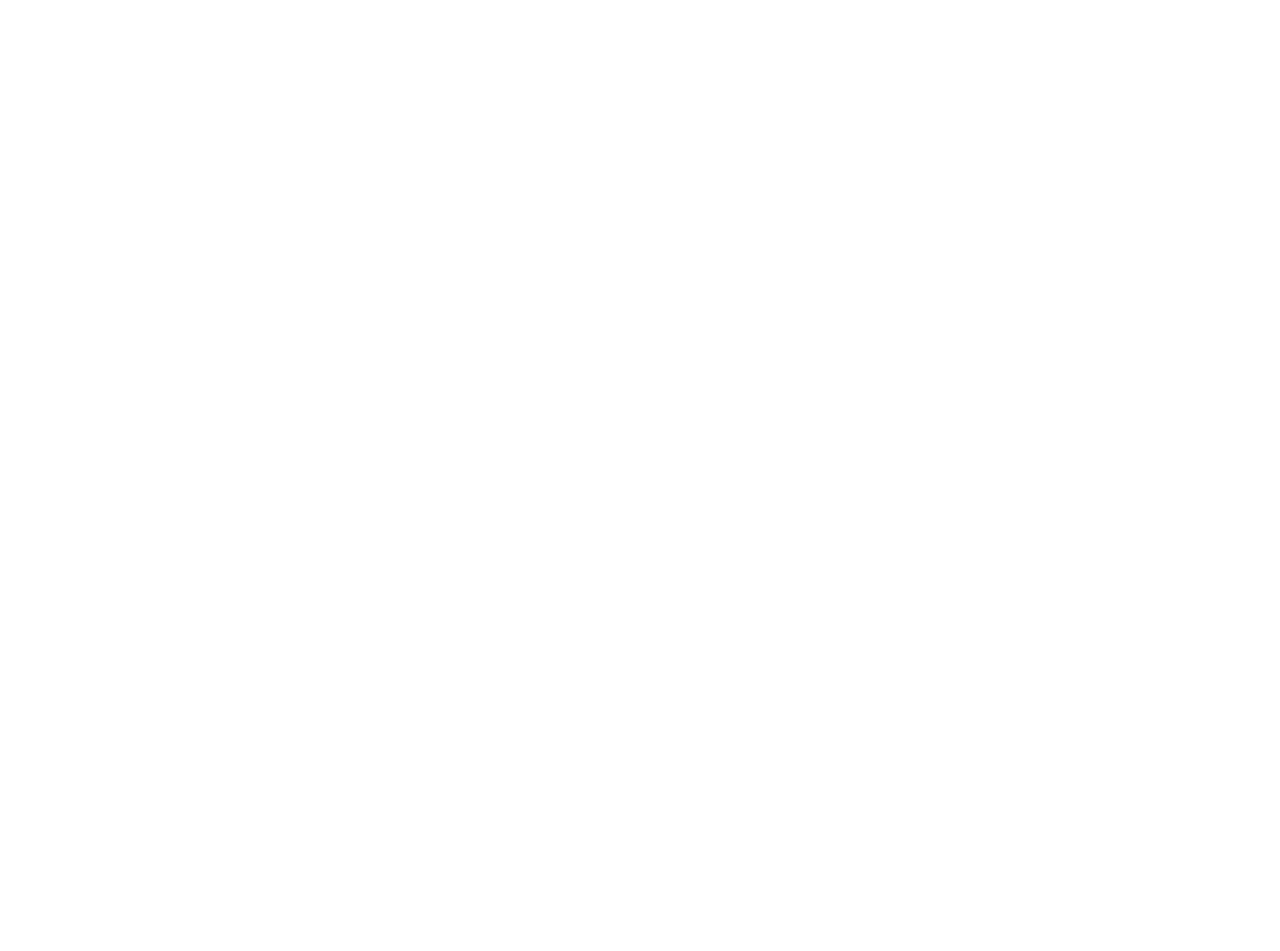
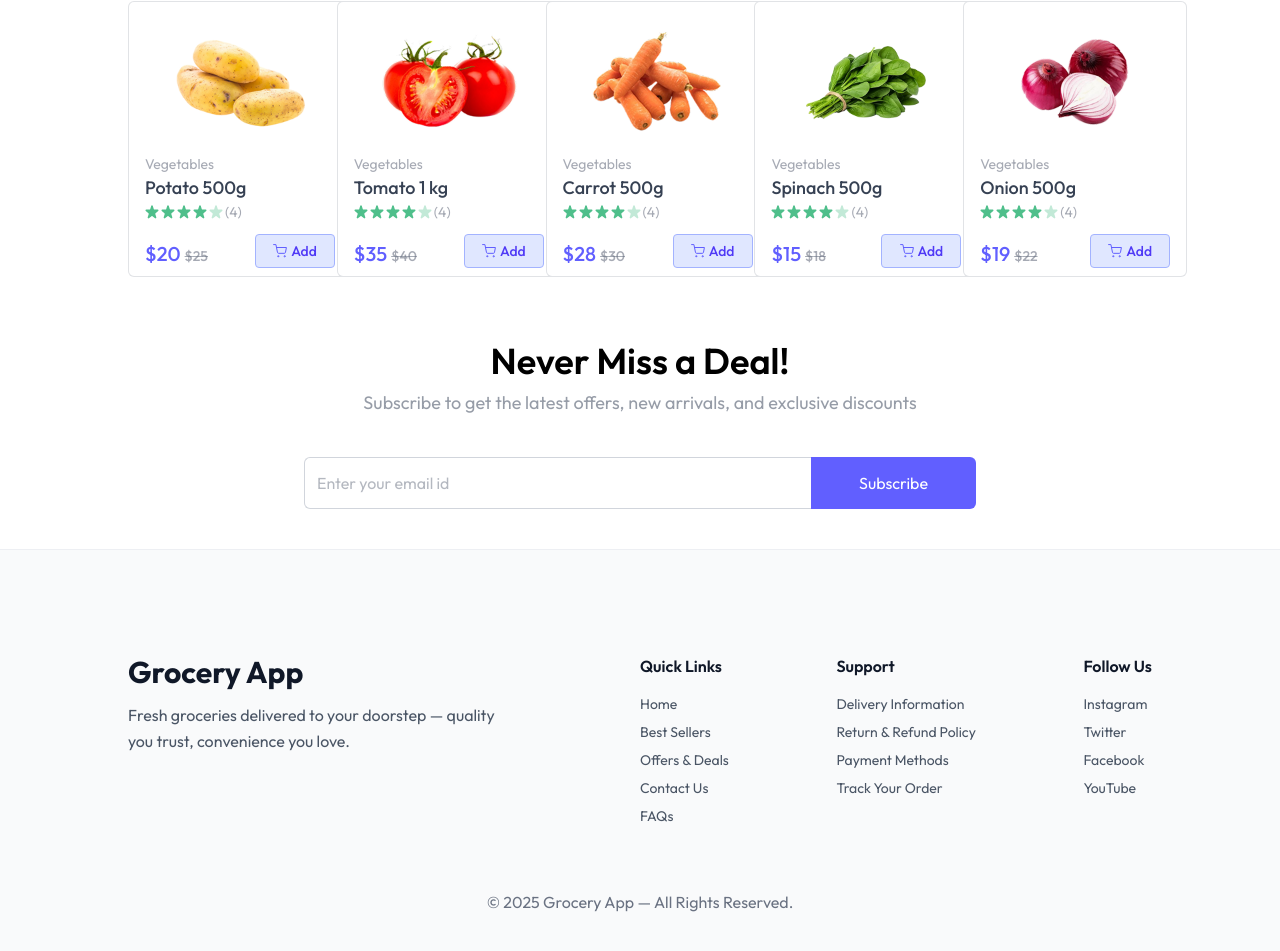
Before and after one commit to SyedYasirAliZafar/Grocery-App, a React (Vite) app in the folder front-end/: page / in a window 1280 px wide. Shown: the part 891-1842 px from the top of the page. Before the commit the page ends 800 px from the top, so only its background shows below. Built offline with nearby package versions, Linux system fonts and the light colour scheme.

Commit message:
Best Seller, NewsLetter & Footer Created

```diff
--- a/front-end/src/App.jsx
+++ b/front-end/src/App.jsx
@@ -1,37 +1,43 @@
-import {Routes, Route, useLocation} from 'react-router-dom'
+import { Routes, Route, useLocation } from 'react-router-dom'
+import { useContext } from 'react'
 import Home from './pages/Home'
 import Products from './pages/Products'
 import ProductDetails from './pages/ProductDetails'
 import Cart from './pages/Cart'
 import Navbar from './components/Navbar'
-import { useContext } from 'react'
 import { AppContext } from './context/AppContext'
 import MyOrder from './pages/MyOrder'
 import Auth from './models/Auth'
+import ProductCategory from './pages/ProductCategory'
+import Footer from './components/Footer'
 
 function App() {
+  const { isSeller, showUserLogin } = useContext(AppContext)
 
-  const {isSeller, showUserLogin} = useContext(AppContext)
-  const isSellerPath = useLocation().pathname.includes('seller')
-
+  // Better: only true if the path STARTS with /seller
+  const location = useLocation()
+  const isSellerPath = location.pathname.startsWith('/seller')
 
   return (
     <div className='text-default min-h-screen'>
-      {isSellerPath ? null : <Navbar/>}
-      {
-    showUserLogin ? <Auth/> : null
-      }
-    <div className='px-6 md:px-16 lg:px-24 xl:px-32'>
-    <Routes>
-      <Route path='/' element = {<Home/>}/>
-      <Route path='/products' element = {<Products/>}/>
-      <Route path='/product/:id' element = {<ProductDetails/>}/>
-      <Route path='/cart' element = {<Cart/>}/>
-      <Route path='/my-orders' element = {<MyOrder/>}/>
-    </Routes>
+
+      {!isSellerPath && <Navbar />}
+
+      {showUserLogin && <Auth />}
+
+      <div className='px-6 md:px-16 lg:px-24 xl:px-32'>
+        <Routes>
+          <Route path='/' element={<Home />} />
+          <Route path='/products' element={<Products />} />
+          <Route path='/product/:category/:id' element={<ProductDetails />} />
+          <Route path='/product/:category' element={<ProductCategory />} />
+          <Route path='/cart' element={<Cart />} />
+          <Route path='/my-orders' element={<MyOrder />} />
+        </Routes>
+      </div>
+
+      {!isSellerPath && <Footer />}
     </div>
-    </div>
-
   )
 }
 
--- /dev/null
+++ b/front-end/src/components/BestSeller.jsx
@@ -0,0 +1,27 @@
+import React from 'react'
+import { useAppContext } from '../context/AppContext'
+import ProductCard from './ProductCard'
+
+const BestSeller = () => {
+
+  const { products } = useAppContext()   // ✅ Correct way to access context
+
+  return (
+    <div className='mt-16'>
+      <p className='text-2xl font-medium md:text-3xl'>Best Sellers</p>
+
+      <div className='my-6 grid grid-cols-2 sm:grid-cols-3 md:grid-cols-4 lg:grid-cols-5 gap-5 mt-6 items-center justify-center'>
+        {
+          products
+            ?.filter((product) => product.inStock)
+            .slice(0, 5)
+            .map((product, index) => (
+              <ProductCard key={index} product={product} />
+            ))
+        }
+      </div>
+    </div>
+  )
+}
+
+export default BestSeller
--- a/front-end/src/components/Footer.jsx
+++ b/front-end/src/components/Footer.jsx
@@ -0,0 +1,64 @@
+const Footer = () => {
+    const linkSections = [
+        {
+            title: "Quick Links",
+            links: ["Home", "Best Sellers", "Offers & Deals", "Contact Us", "FAQs"]
+        },
+        {
+            title: "Support",
+            links: ["Delivery Information", "Return & Refund Policy", "Payment Methods", "Track Your Order"]
+        },
+        {
+            title: "Follow Us",
+            links: ["Instagram", "Twitter", "Facebook", "YouTube"]
+        }
+    ];
+
+    const currentYear = new Date().getFullYear();
+
+    return (
+        <footer className="py-16 px-6 md:px-16 lg:px-24 xl:px-32 bg-gray-50 mt-10 border-t border-gray-300/30">
+            <div className="flex flex-col md:flex-row items-start justify-between gap-12 py-10 text-gray-600">
+
+                {/* Brand Section */}
+                <div className="max-w-sm">
+                    <h2 className="font-bold text-2xl md:text-3xl text-gray-900">Grocery App</h2>
+                    <p className="text-sm md:text-base mt-3 leading-relaxed">
+                        Fresh groceries delivered to your doorstep —
+                        quality you trust, convenience you love.
+                    </p>
+                </div>
+
+                {/* Links Section */}
+                <div className="flex flex-wrap justify-between w-full md:w-[50%] gap-8">
+                    {linkSections.map((section, index) => (
+                        <div key={index}>
+                            <h3 className="font-semibold text-base text-gray-900 mb-3 md:mb-4">
+                                {section.title}
+                            </h3>
+                            <ul className="text-sm space-y-2">
+                                {section.links.map((link, i) => (
+                                    <li key={i}>
+                                        <a
+                                            href="#"
+                                            className="hover:text-gray-900 transition-colors"
+                                        >
+                                            {link}
+                                        </a>
+                                    </li>
+                                ))}
+                            </ul>
+                        </div>
+                    ))}
+                </div>
+            </div>
+
+            {/* Bottom Copy */}
+            <p className="pt-6 text-center text-sm md:text-base text-gray-500">
+                © {currentYear} Grocery App — All Rights Reserved.
+            </p>
+        </footer>
+    );
+};
+
+export default Footer;
--- /dev/null
+++ b/front-end/src/components/NewsLetter.jsx
@@ -0,0 +1,25 @@
+import React from 'react'
+
+const NewsLetter = () => {
+  return (
+    <div className="flex flex-col items-center justify-center text-center space-y-2 mb-10">
+            <h1 className="md:text-4xl text-2xl font-semibold">Never Miss a Deal!</h1>
+            <p className="md:text-lg text-gray-500/70 pb-8">
+                Subscribe to get the latest offers, new arrivals, and exclusive discounts
+            </p>
+            <form className="flex items-center justify-between max-w-2xl w-full md:h-13 h-12">
+                <input
+                    className="border border-gray-300 rounded-md h-full border-r-0 outline-none w-full rounded-r-none px-3 text-gray-500"
+                    type="text"
+                    placeholder="Enter your email id"
+                    required
+                />
+                <button type="submit" className="md:px-12 px-8 h-full text-white bg-indigo-500 hover:bg-indigo-600 transition-all cursor-pointer rounded-md rounded-l-none">
+                    Subscribe
+                </button>
+            </form>
+        </div>
+  )
+}
+
+export default NewsLetter
--- /dev/null
+++ b/front-end/src/components/ProductCard.jsx
@@ -0,0 +1,116 @@
+import React, { useState } from 'react'
+import { useAppContext } from '../context/AppContext'
+import { assets } from '../assets/assets'
+
+const ProductCard = ({ product }) => {
+  const { navigate } = useAppContext()
+  const [count, setCount] = useState(0)
+
+  return product && (
+    <div
+      onClick={() => {
+        navigate(`/product/${product.category.toLowerCase()}/${product._id}`)
+      }}
+      className="border border-gray-500/20 rounded-md md:px-4 px-3 py-2 bg-white min-w-56 max-w-56 w-full mb-10 cursor-pointer"
+    >
+
+      {/* Image */}
+      <div className="group flex items-center justify-center px-2">
+        <img
+          className="group-hover:scale-105 transition max-w-26 md:max-w-36"
+          src={product.image[0]}
+          alt={product.name}
+        />
+      </div>
+
+      {/* Details */}
+      <div className="text-gray-500/60 text-sm">
+        <p>{product.category}</p>
+
+        <p className="text-gray-700 font-medium text-lg truncate w-full">
+          {product.name}
+        </p>
+
+        {/* Stars */}
+        <div className="flex items-center gap-0.5">
+          {Array(5).fill("").map((_, i) => (
+            <img
+              key={i}
+              src={i < 4 ? assets.star_icon : assets.star_dull_icon}
+              alt="rating"
+              className="w-3 md:w-3.5"
+            />
+          ))}
+          <p>(4)</p>
+        </div>
+
+        {/* Price + Add to cart */}
+        <div className="flex items-end justify-between mt-3">
+          <p className="md:text-xl text-base font-medium text-indigo-500">
+            ${product.offerPrice}
+            <span className="text-gray-500/60 md:text-sm text-xs line-through ml-1">
+              ${product.price}
+            </span>
+          </p>
+
+          {/* Add / Counter */}
+          <div className="text-indigo-500">
+
+            {count === 0 ? (
+              // ADD BUTTON
+              <button
+                onClick={(e) => {
+                  e.stopPropagation()
+                  setCount(1)
+                }}
+                className="flex items-center justify-center gap-1 bg-indigo-100 border border-indigo-300 md:w-[80px] w-[64px] h-[34px] rounded text-indigo-600 font-medium"
+              >
+                <svg width="14" height="14" viewBox="0 0 14 14" fill="none">
+                  <path
+                    d="M.583.583h2.333l1.564 7.81a1.17 1.17 0 0 0 1.166.94h5.67a1.17 1.17 0 0 0 1.167-.94l.933-4.893H3.5m2.333 8.75a.583.583 0 1 1-1.167 0 .583.583 0 0 1 1.167 0m6.417 0a.583.583 0 1 1-1.167 0 .583.583 0 0 1 1.167 0"
+                    stroke="#615fff"
+                    strokeLinecap="round"
+                    strokeLinejoin="round"
+                  />
+                </svg>
+                Add
+              </button>
+            ) : (
+              // COUNTER
+              <div
+                className="flex items-center justify-center gap-2 md:w-20 w-16 h-[34px] bg-indigo-500/25 rounded select-none"
+                onClick={(e) => e.stopPropagation()}
+              >
+                <button
+                  onClick={(e) => {
+                    e.stopPropagation()
+                    setCount((prev) => Math.max(prev - 1, 0))
+                  }}
+                  className="cursor-pointer text-md px-2 h-full"
+                >
+                  -
+                </button>
+
+                <span className="w-5 text-center">{count}</span>
+
+                <button
+                  onClick={(e) => {
+                    e.stopPropagation()
+                    setCount((prev) => prev + 1)
+                  }}
+                  className="cursor-pointer text-md px-2 h-full"
+                >
+                  +
+                </button>
+              </div>
+            )}
+
+          </div>
+        </div>
+      </div>
+
+    </div>
+  )
+}
+
+export default ProductCard
--- a/front-end/src/context/AppContext.jsx
+++ b/front-end/src/context/AppContext.jsx
@@ -1,5 +1,6 @@
 import { useNavigate } from "react-router-dom";
-import { useState, createContext, useContext } from "react";
+import { useState, createContext, useContext, useEffect } from "react";
+import { dummyProducts } from "../assets/assets";
 
 export const AppContext = createContext();
 
@@ -8,6 +9,17 @@
   const [user, setUser] = useState(null);
   const [isSeller, setIsSeller] = useState(null);
   const [showUserLogin, setShowUserLogin] = useState(false);
+  const [products, setProducts] = useState([])
+
+  // fetch all products data
+
+  const fetchProducts = async ()=>{
+    setProducts(dummyProducts)
+  }
+
+  useEffect(()=>{
+    fetchProducts()
+  },[])
 
   const value = {
     navigate,
@@ -17,6 +29,7 @@
     setIsSeller,
     showUserLogin,
     setShowUserLogin,
+    products
   };
 
   return <AppContext.Provider value={value}>{children}</AppContext.Provider>;
--- a/front-end/src/pages/Home.jsx
+++ b/front-end/src/pages/Home.jsx
@@ -1,12 +1,17 @@
 import React from 'react'
 import Hero from '../components/Hero'
 import Category from '../components/Category'
+import BestSeller from '../components/BestSeller'
+import NewsLetter from '../components/NewsLetter'
+import Footer from '../components/Footer'
 
 const Home = () => {
   return (
     <div>
       <Hero/>
       <Category/>
+      <BestSeller/>
+      <NewsLetter/>
     </div>
   )
 }
--- /dev/null
+++ b/front-end/src/pages/ProductCategory.jsx
@@ -0,0 +1,11 @@
+import React from 'react'
+
+const ProductCategory = () => {
+  return (
+    <div>
+      ProductCategory
+    </div>
+  )
+}
+
+export default ProductCategory
```
